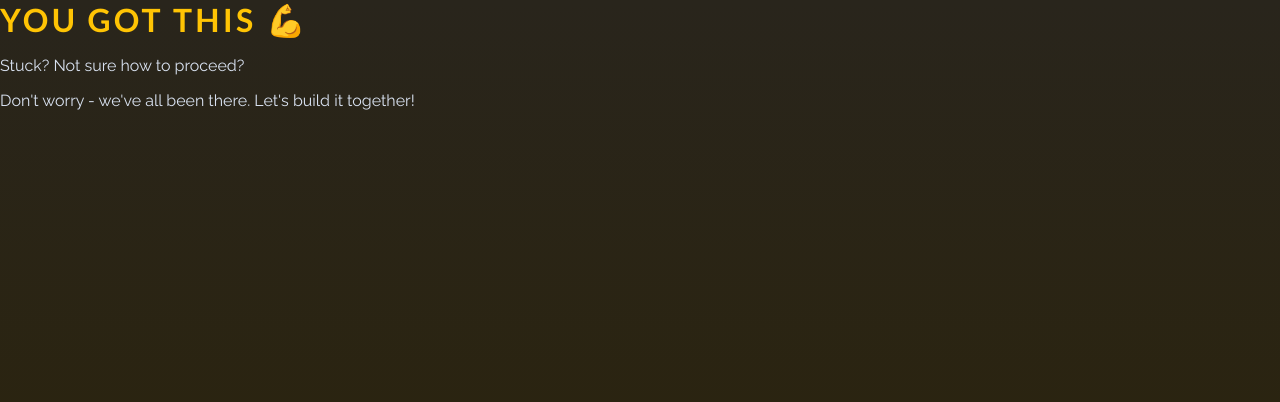
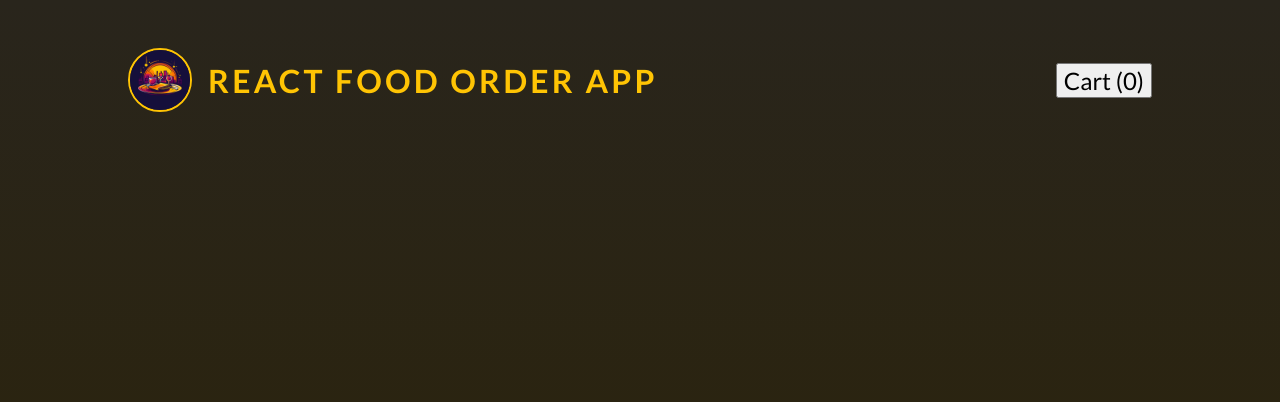
Before and after one commit to MarcoBasileDev/React-Food-Order-App, a React (Vite) app: page / in a window 1280 px wide. Shown: the top 402 px of the page. Built offline with nearby package versions, Linux system fonts and the light colour scheme.

Commit message:
add base header

```diff
--- a/src/App.jsx
+++ b/src/App.jsx
@@ -1,9 +1,9 @@
+import Header from "./components/Header.jsx";
+
 function App() {
   return (
     <>
-      <h1>You got this 💪</h1>
-      <p>Stuck? Not sure how to proceed?</p>
-      <p>Don't worry - we've all been there. Let's build it together!</p>
+      <Header />
     </>
   );
 }
--- /dev/null
+++ b/src/components/Header.jsx
@@ -0,0 +1,15 @@
+import logoImg from "../assets/logo.jpg";
+
+export default function header() {
+  return (
+    <header id="main-header">
+      <div id="title">
+        <img src={logoImg} alt="A restaurant" />
+        <h1>React Food Order App</h1>
+      </div>
+      <nav>
+        <button>Cart (0)</button>
+      </nav>
+    </header>
+  );
+}
```
